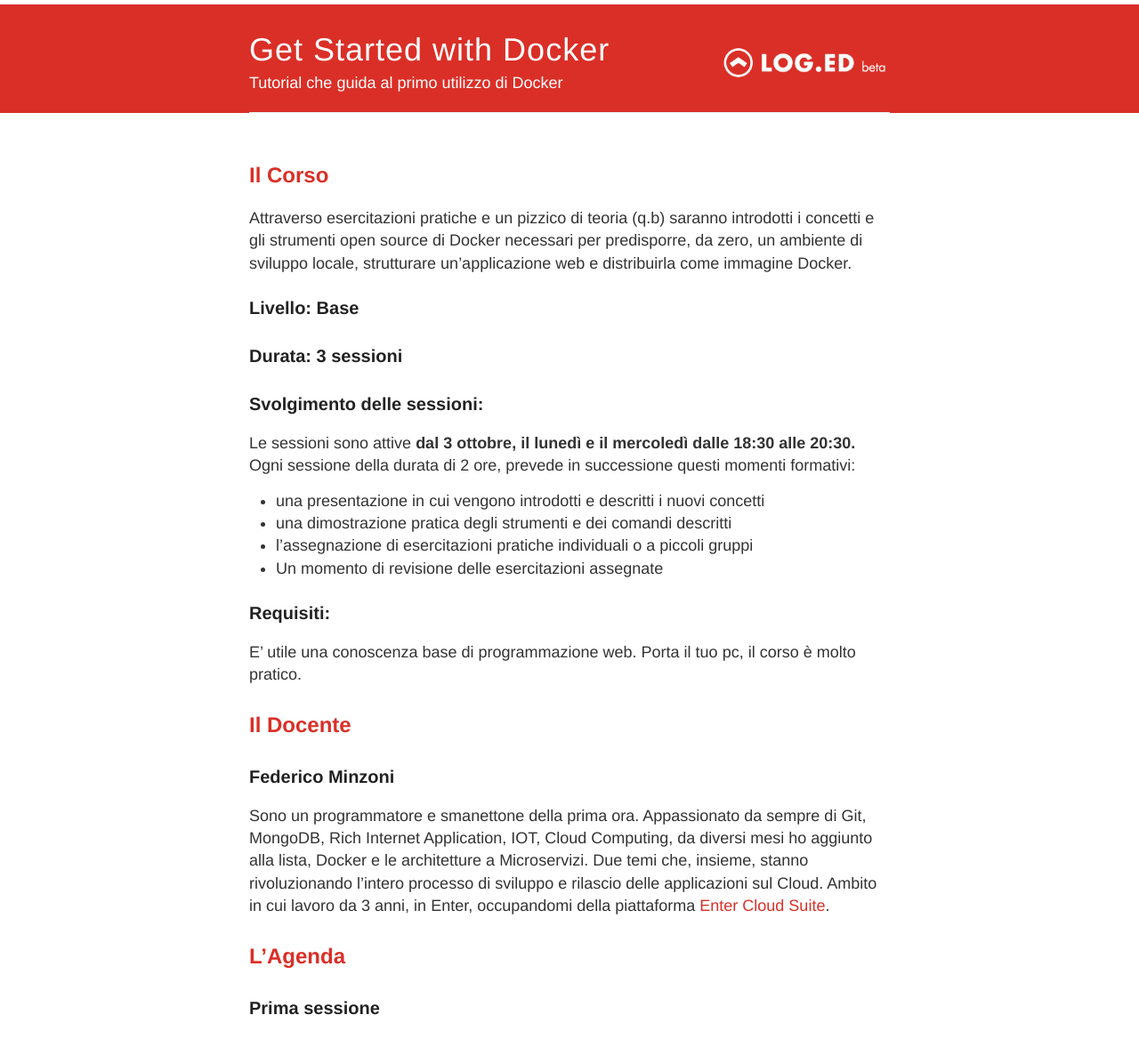
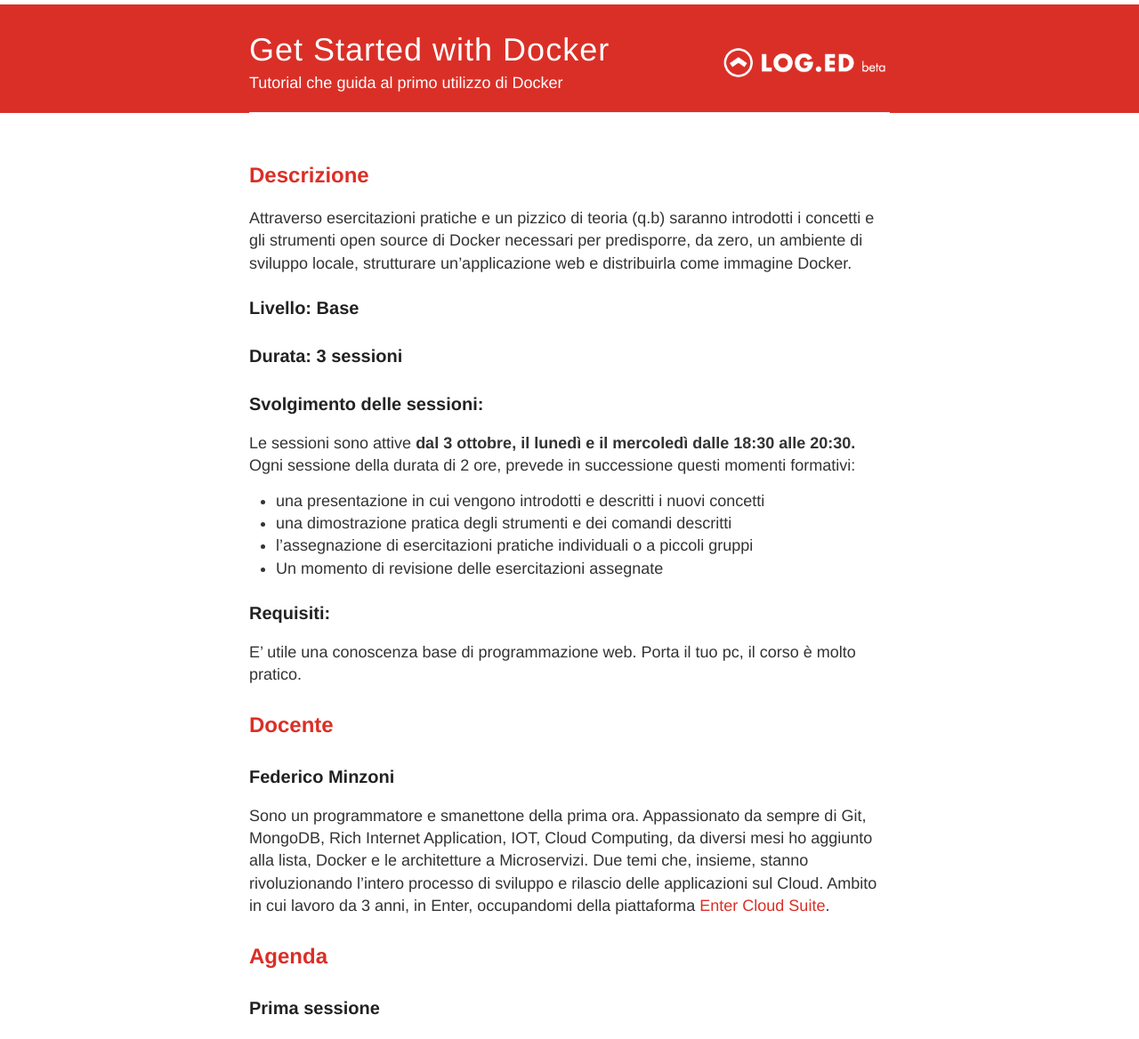
Before and after one commit to LOG-ED/docker-get-started, a Jekyll site: the page built from index.md, in a window 1280 px wide. Shown: the top 1168 px of the page at 89% size. Built offline with Jekyll 4.4.1, drawn with Linux system fonts in a browser that asks for light colours; nearby versions of some CDN libraries.

Commit message:
Update index.md

```diff
--- a/index.md
+++ b/index.md
@@ -2,7 +2,7 @@
 layout: default
 ---
 
-## Il Corso
+## Descrizione
 Attraverso esercitazioni pratiche e un pizzico di teoria (q.b) saranno introdotti i concetti e gli strumenti open source di Docker necessari per predisporre, da zero, un ambiente di sviluppo locale, strutturare un’applicazione web e distribuirla come immagine Docker.
 
 ### Livello: Base
@@ -21,12 +21,12 @@ Ogni sessione della durata di 2 ore, prevede in successione questi momenti forma
 
 E' utile una conoscenza base di programmazione web. Porta il tuo pc, il corso è molto pratico.
 
-## Il Docente
+## Docente
 
 ### Federico Minzoni
 Sono un programmatore e smanettone della prima ora. Appassionato da sempre di Git, MongoDB, Rich Internet Application, IOT, Cloud Computing, da diversi mesi ho aggiunto alla lista, Docker e le architetture a Microservizi. Due temi che, insieme, stanno rivoluzionando l'intero processo di sviluppo e rilascio delle applicazioni sul Cloud. Ambito in cui lavoro da 3 anni, in Enter, occupandomi della piattaforma [Enter Cloud Suite](http://www.entercloudsuite.com){:target="_blank"}.
 
-## L'Agenda
+## Agenda
 
 ### Prima sessione
 
```
